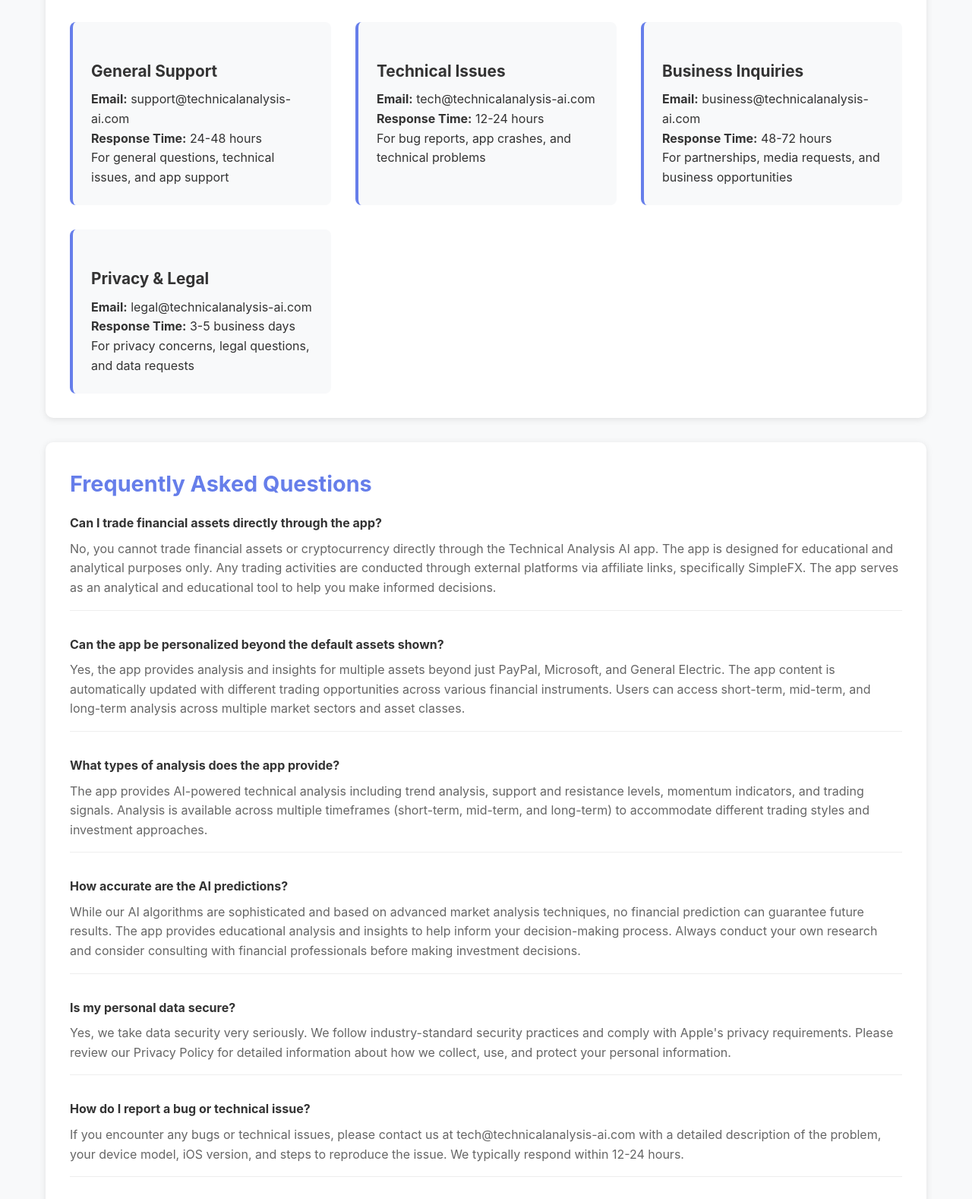
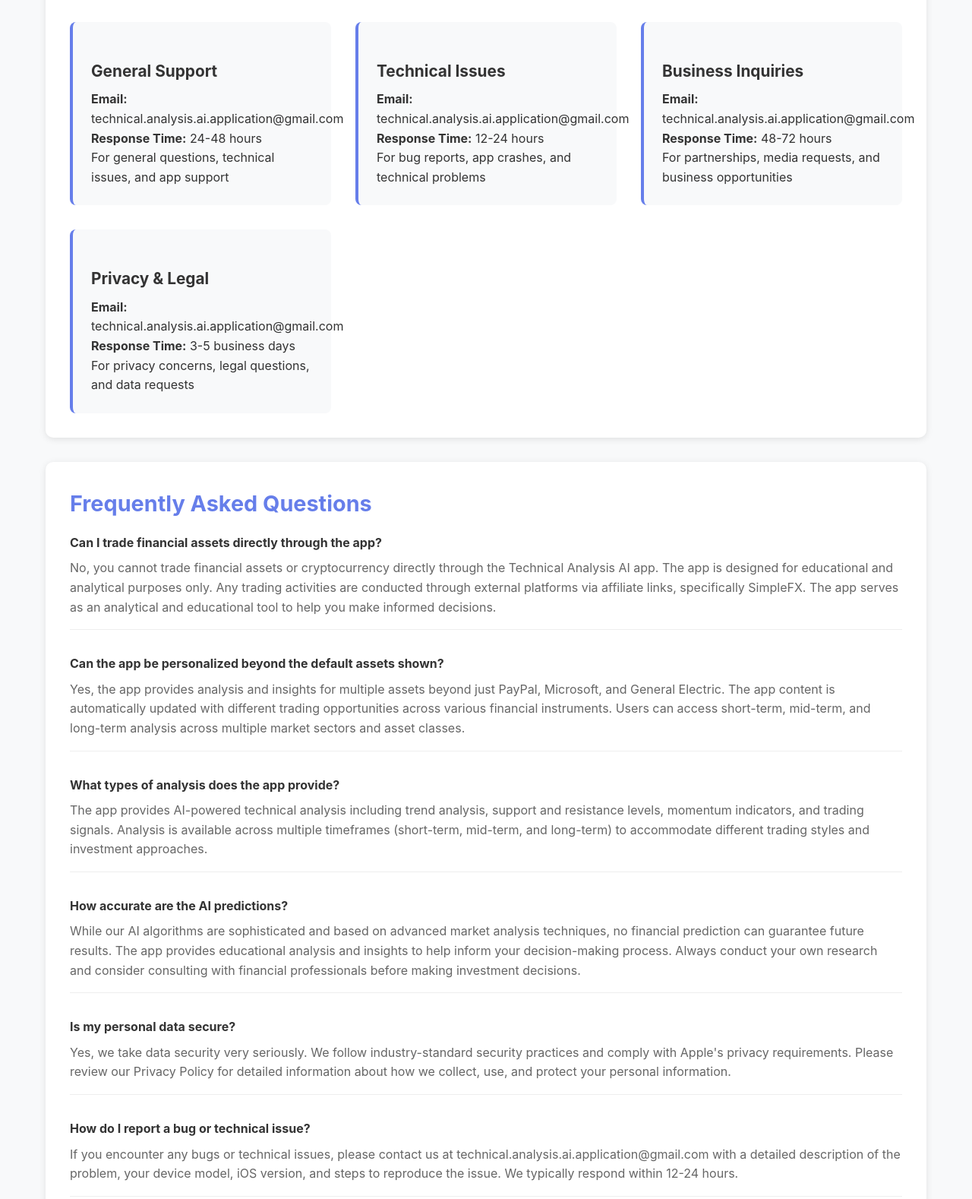
Before and after one commit to erezos/technical-analysis-ai-support, a plain HTML site: page index.html in a window 1280 px wide. Shown: the part 1185-2763 px from the top of the page at 76% size. Drawn offline with Linux system fonts and the light colour scheme.

Commit message:
Update index.html

```diff
--- a/index.html
+++ b/index.html
@@ -249,25 +249,25 @@
             <div class="contact-info">
                 <div class="contact-card">
                     <h3>General Support</h3>
-                    <p><strong>Email:</strong> support@technicalanalysis-ai.com</p>
+                    <p><strong>Email:</strong> technical.analysis.ai.application@gmail.com</p>
                     <p><strong>Response Time:</strong> 24-48 hours</p>
                     <p>For general questions, technical issues, and app support</p>
                 </div>
                 <div class="contact-card">
                     <h3>Technical Issues</h3>
-                    <p><strong>Email:</strong> tech@technicalanalysis-ai.com</p>
+                    <p><strong>Email:</strong> technical.analysis.ai.application@gmail.com</p>
                     <p><strong>Response Time:</strong> 12-24 hours</p>
                     <p>For bug reports, app crashes, and technical problems</p>
                 </div>
                 <div class="contact-card">
                     <h3>Business Inquiries</h3>
-                    <p><strong>Email:</strong> business@technicalanalysis-ai.com</p>
+                    <p><strong>Email:</strong> technical.analysis.ai.application@gmail.com</p>
                     <p><strong>Response Time:</strong> 48-72 hours</p>
                     <p>For partnerships, media requests, and business opportunities</p>
                 </div>
                 <div class="contact-card">
                     <h3>Privacy & Legal</h3>
-                    <p><strong>Email:</strong> legal@technicalanalysis-ai.com</p>
+                    <p><strong>Email:</strong> technical.analysis.ai.application@gmail.com</p>
                     <p><strong>Response Time:</strong> 3-5 business days</p>
                     <p>For privacy concerns, legal questions, and data requests</p>
                 </div>
@@ -304,7 +304,7 @@
 
             <div class="faq-item">
                 <div class="faq-question">How do I report a bug or technical issue?</div>
-                <div class="faq-answer">If you encounter any bugs or technical issues, please contact us at tech@technicalanalysis-ai.com with a detailed description of the problem, your device model, iOS version, and steps to reproduce the issue. We typically respond within 12-24 hours.</div>
+                <div class="faq-answer">If you encounter any bugs or technical issues, please contact us at technical.analysis.ai.application@gmail.com with a detailed description of the problem, your device model, iOS version, and steps to reproduce the issue. We typically respond within 12-24 hours.</div>
             </div>
 
             <div class="faq-item">
@@ -342,9 +342,9 @@
             <p>We do not sell or share your personal information with third parties for marketing purposes. Data may be shared with service providers who help us operate the app, and when required by law.</p>
 
             <h3>Your Rights</h3>
-            <p>You have the right to access, update, or delete your personal information. Contact us at legal@technicalanalysis-ai.com for data-related requests.</p>
+            <p>You have the right to access, update, or delete your personal information. Contact us at technical.analysis.ai.application@gmail.com for data-related requests.</p>
 
-            <p><strong>For the complete Privacy Policy, please contact us at legal@technicalanalysis-ai.com</strong></p>
+            <p><strong>For the complete Privacy Policy, please contact us at technical.analysis.ai.application@gmail.com</strong></p>
         </section>
 
         <section id="terms" class="section">
@@ -376,7 +376,7 @@
             <h3>Limitation of Liability</h3>
             <p>Our liability is limited to the maximum extent permitted by law. We are not responsible for any losses resulting from your use of the app or reliance on its content.</p>
 
-            <p><strong>For the complete Terms of Service, please contact us at legal@technicalanalysis-ai.com</strong></p>
+            <p><strong>For the complete Terms of Service, please contact us at technical.analysis.ai.application@gmail.com</strong></p>
         </section>
     </main>
 
```
